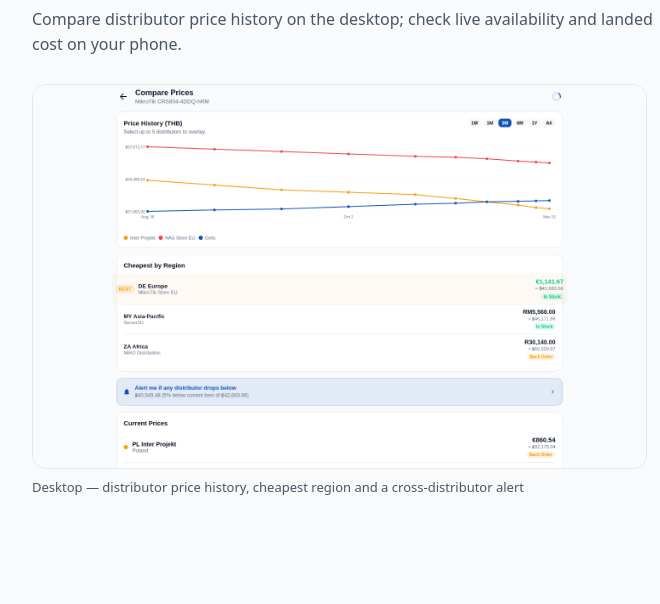
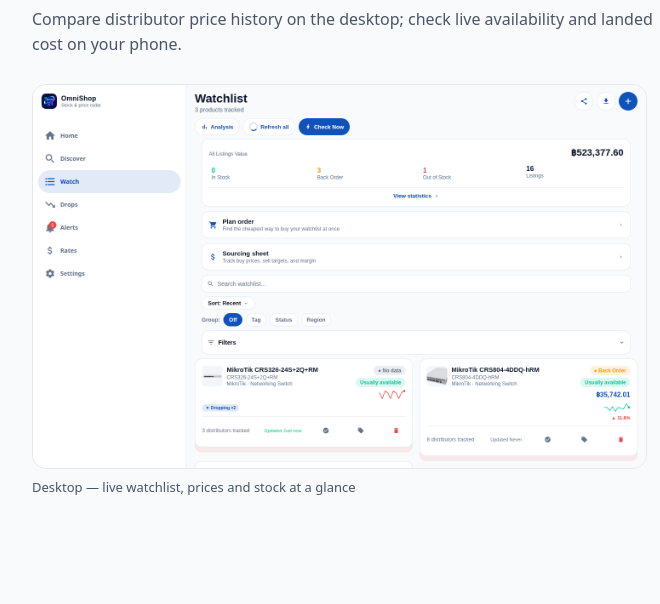
Before and after one commit to pnoch/omnishop-releases, a plain HTML site: page docs/index.html in a window 1280 px wide. Shown: the part 1351-1955 px from the top of the page, 138-798 px from the left. Drawn offline with Linux system fonts and the light colour scheme; no server answers.

Commit message:
Use the desktop watchlist for the landing hero shot

```diff
--- a/docs/index.html
+++ b/docs/index.html
@@ -146,13 +146,12 @@
         <div class="shots">
           <figure class="wide">
             <img
-              src="screenshots/desktop-compare.png"
-              alt="OmniShop desktop price history comparison chart with cheapest region and cross-distributor alert"
+              src="screenshots/desktop-watchlist.png"
+              alt="OmniShop desktop watchlist with live prices, stock badges and product photos"
               loading="lazy"
             />
             <figcaption>
-              Desktop — distributor price history, cheapest region and a
-              cross-distributor alert
+              Desktop — live watchlist, prices and stock at a glance
             </figcaption>
           </figure>
           <figure class="phone">
```
Also changed, not shown: docs/screenshots/desktop-compare.png (deleted), docs/screenshots/desktop-watchlist.png (added), 1 other file.
